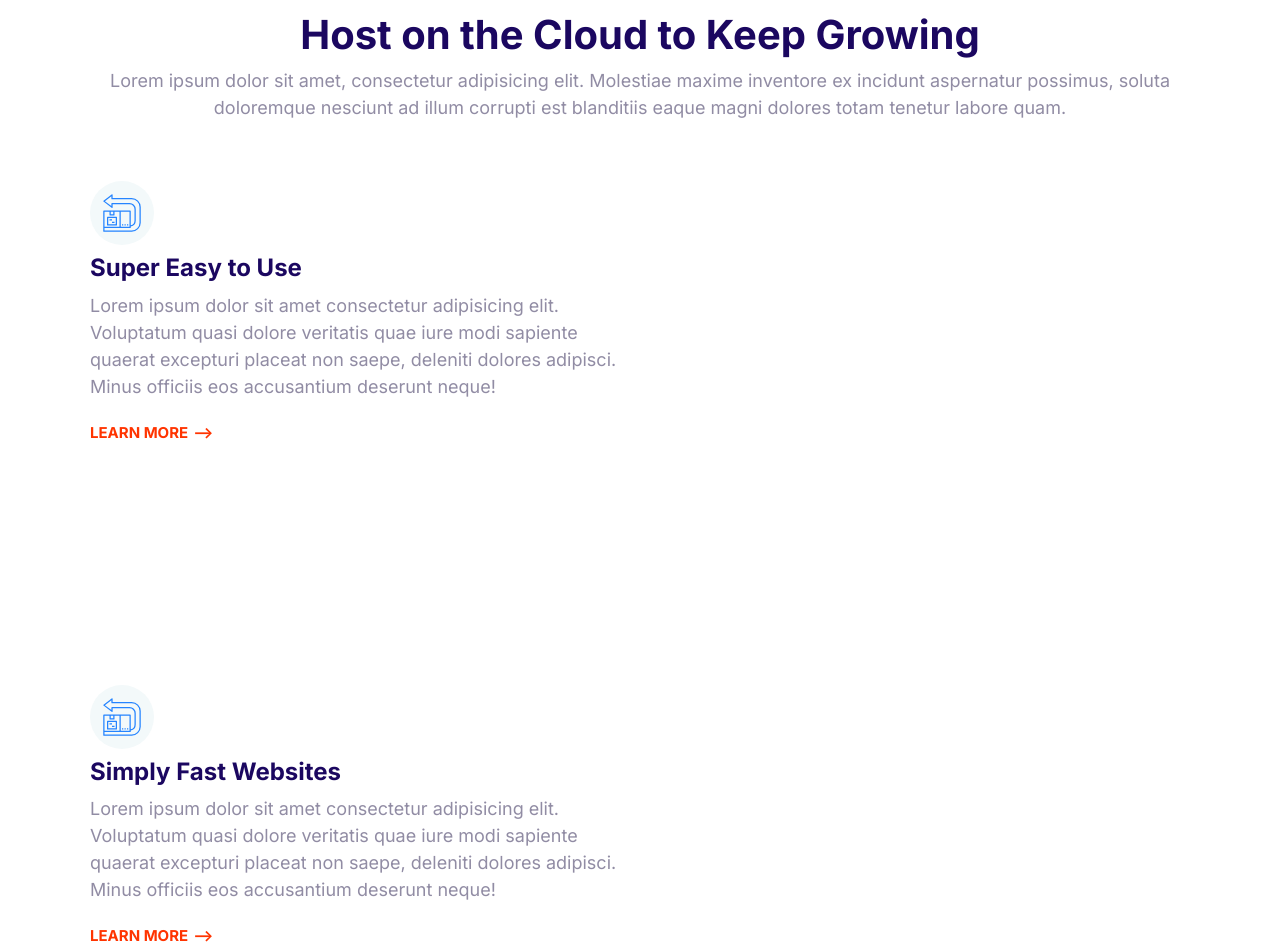
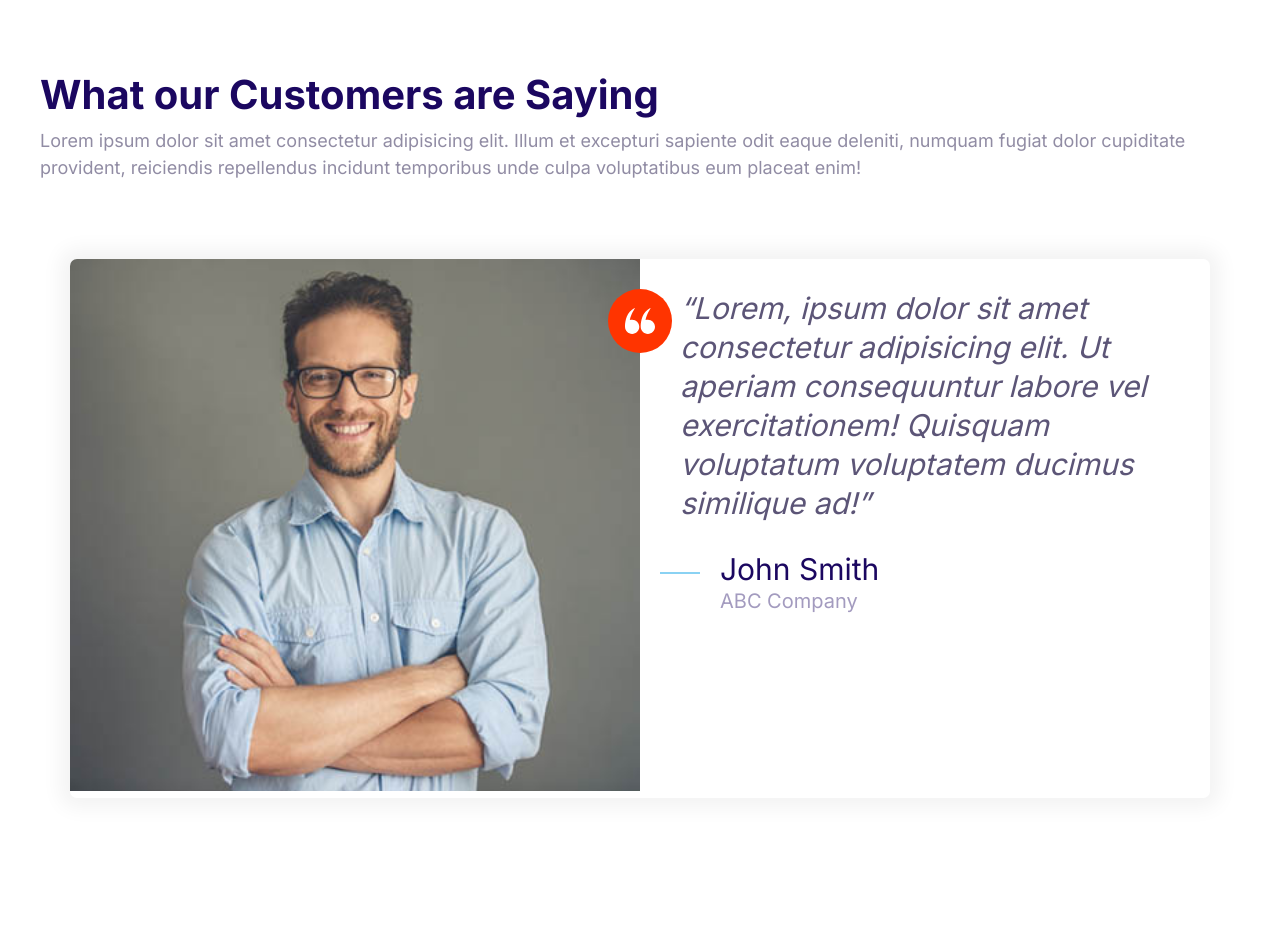
Before and after one commit to Gurashish0/moshify, a plain HTML site: page index.html in a window 1280 px wide. Shown: the part 80-1032 px from the top of the page. After the commit the page ends 938 px from the top, so only its background shows below. Drawn offline with Linux system fonts and the light colour scheme.

Commit message:
testimonial_block has been developed

```diff
--- a/index.html
+++ b/index.html
@@ -12,70 +12,45 @@
     <link rel="stylesheet" href="css/styles.css">
 </head>
 <body>
-    <section class="block container">
-        <header class="block__header">
-            <h2>Host on the Cloud to Keep Growing</h2>
-            <p>Lorem ipsum dolor sit amet, consectetur adipisicing elit. Molestiae maxime inventore ex incidunt aspernatur possimus, soluta doloremque nesciunt ad illum corrupti est blanditiis eaque magni dolores totam tenetur labore quam.</p>
-        </header>
-        <article class="grid grid--1x2 feature">
-            <div class="feature__content">
-                <span class="icon-container">
-                    <svg class="icon icon--primary">
-                        <use xlink:href="images/sprite.svg#easy"></use>
-                </svg>
-                </span>
-                <h3 class="feature__heading">Super Easy to Use </h3>
-                <p>Lorem ipsum dolor sit amet consectetur adipisicing elit. Voluptatum quasi dolore veritatis quae iure modi sapiente quaerat excepturi placeat non saepe, deleniti dolores adipisci. Minus officiis eos accusantium deserunt neque!</p>
-                <a href="#" class="link-arrow">Learn More</a>
+<section class="block">
+    <header class="block">
+        <h2>What our Customers are Saying</h2>
+        <p>Lorem ipsum dolor sit amet consectetur adipisicing elit. Illum et excepturi sapiente odit eaque deleniti, numquam fugiat dolor cupiditate provident, reiciendis repellendus incidunt temporibus unde culpa voluptatibus eum placeat enim!</p>
+    </header>
+    <div class="container">
+        <div class="card testimonial">
+            <div class="grid grid--1x2">
+                <div class="testimonial__image">
+                    <img src="/images/testimonial.jpg" alt="a happy smiling customer">
+                    <span class="icon-container icon-container--accent">
+                        <svg class="icon icon--white icon--small">
+                            <use xlink:href="images/sprite.svg#quotes"></use>
+                    </svg>
+                    </span>
+                </div>
+                <div >
+                    <blockquote class="quote">
+                        <p class="quote__text">Lorem, ipsum dolor sit amet consectetur adipisicing elit. Ut aperiam consequuntur labore vel exercitationem! Quisquam voluptatum voluptatem ducimus similique ad!</p>
+                    </blockquote>
+                    <footer>
+                        <div class="media">
+                            <div class="media__image">
+                                    <svg class="icon icon--primary quote__line">
+                                        <use xlink:href="images/sprite.svg#line"></use>
+                                </svg>
+                            </div>
+                            <div class="media__body">
+                                <h3 class="media__title quote__author">John Smith</h3>
+                                <p class="quote__org">ABC Company</p>
+                            </div>
+                        </div>
+                    </footer>
+                </div>
             </div>
-            <picture>
-                <source type="image/webp" srcset="image/easy.webp 1x, images/easy@2x.webp 2x">
-                <source type="image/jpg" srcset="image/easy.jpg 1x, images/easy@2x.jpg 2x">
-                <img class="feature__image" src="images/easy@2x.jpg" alt="">
-            </picture>
-        </article>
-    </section>
-
-    <section class="block container">
-        <article class="grid grid--1x2 feature">
-            <div class="feature__content">
-                <span class="icon-container">
-                    <svg class="icon icon--primary">
-                        <use xlink:href="images/sprite.svg#easy"></use>
-                </svg>
-                </span>
-                <h3 class="feature__heading">Simply Fast Websites </h3>
-                <p>Lorem ipsum dolor sit amet consectetur adipisicing elit. Voluptatum quasi dolore veritatis quae iure modi sapiente quaerat excepturi placeat non saepe, deleniti dolores adipisci. Minus officiis eos accusantium deserunt neque!</p>
-                <a href="#" class="link-arrow">Learn More</a>
-            </div>
-            <picture>
-                <source type="image/webp" srcset="image/fast.webp 1x, images/fast@2x.webp 2x">
-                <source type="image/jpg" srcset="image/fast.jpg 1x, images/fast@2x.jpg 2x">
-                <img class="feature__image" src="images/fast@2x.jpg" alt="">
-            </picture>
-        </article>
-    </section>
-
-    <section class="block container">
-        <article class="grid grid--1x2 feature">
-            <div class="feature__content" >
-                <span class="icon-container">
-                    <svg class="icon icon--primary">
-                        <use xlink:href="images/sprite.svg#easy"></use>
-                </svg>
-                </span>
-                <h3 class="feature__heading">Simply Fast Websites </h3>
-                <p>Lorem ipsum dolor sit amet consectetur adipisicing elit. Voluptatum quasi dolore veritatis quae iure modi sapiente quaerat excepturi placeat non saepe, deleniti dolores adipisci. Minus officiis eos accusantium deserunt neque!</p>
-                <a href="#" class="link-arrow">Learn More</a>
-            </div>
-            <picture>
-                <source type="image/webp" srcset="image/wordpress.webp 1x, images/wordpress@2x.webp 2x">
-                <source type="image/jpg" srcset="image/wordpress.jpg 1x, images/wordpress@2x.jpg 2x">
-                <img class="feature__image" src="images/wordpress@2x.jpg" alt="">
-            </picture>
-        </article>
-    </section>
-
+        </div>
+        </div>
+    </div>
+</section>
 <script src="js/main.js"></script>
 </body>
 </html>
```
